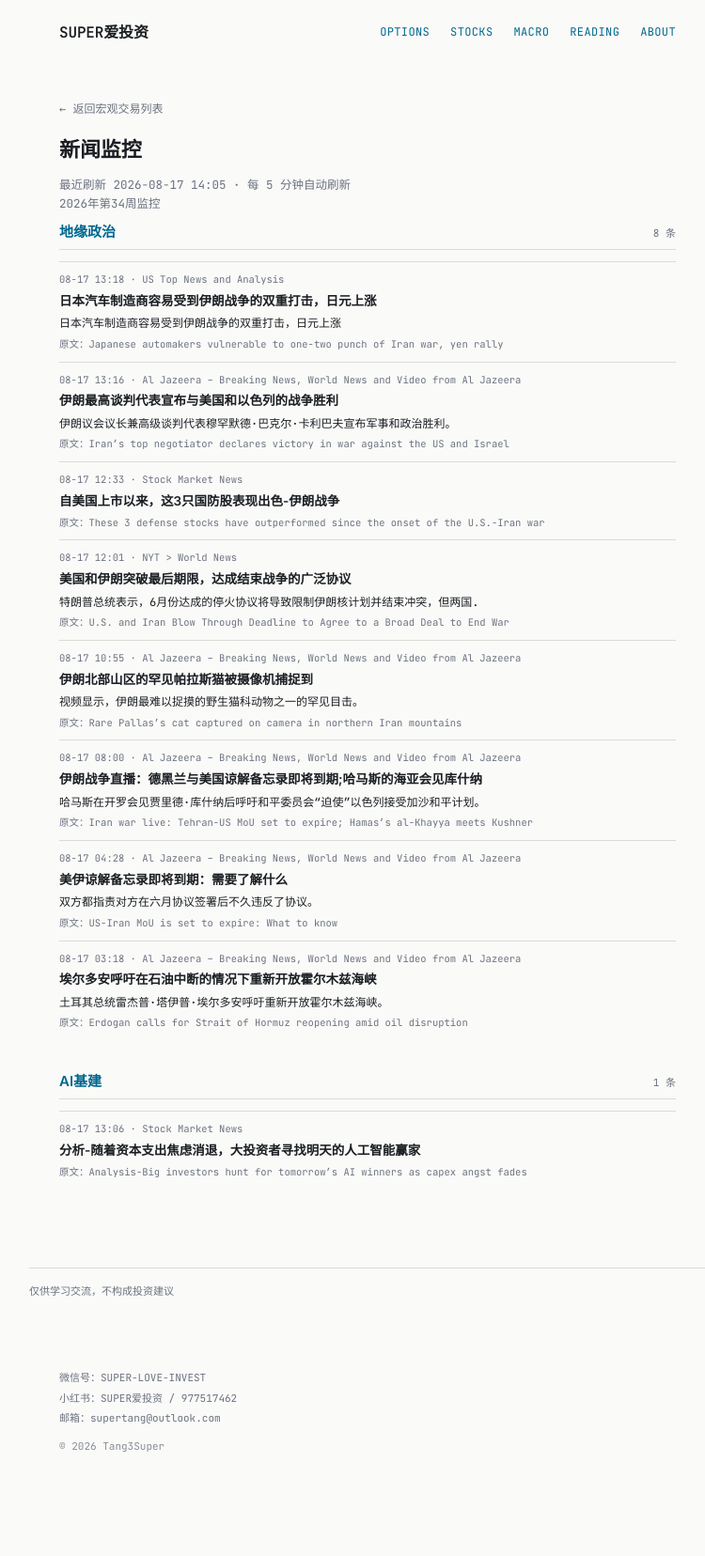
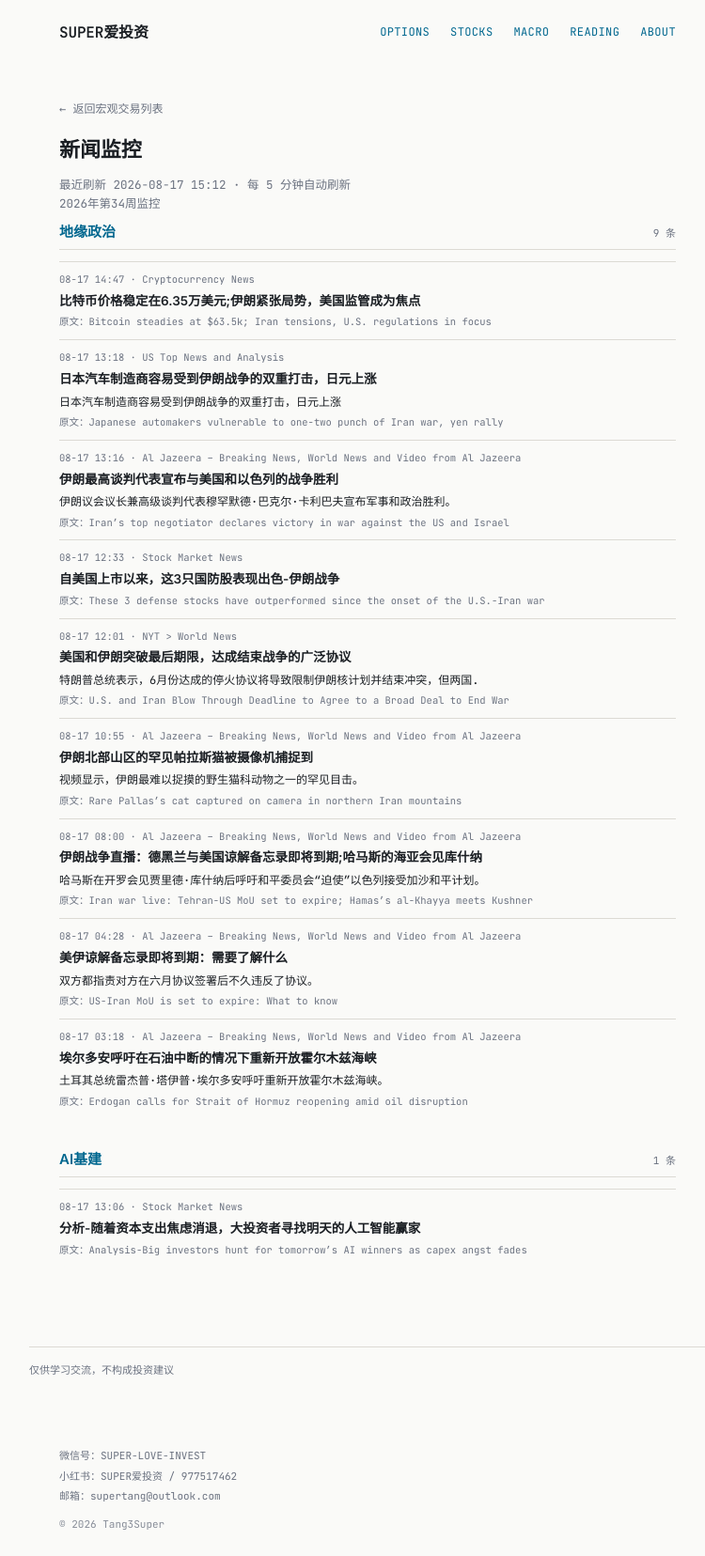
Before and after one commit to tang3super/tang3super.github.io, a Jekyll site: the page built from macro-trade/news-digest.md, in a window 1280 px wide. Shown: the whole page at 94% size, without its empty margins (249-999 px from the left). Built offline with Jekyll 4.4.1, drawn with Linux system fonts in a browser that asks for light colours; before the commit the page ends 1572 px from its top, so only the background shows below that.

Commit message:
sync news-digest article

```diff
--- a/macro-trade/news-digest.md
+++ b/macro-trade/news-digest.md
@@ -5,11 +5,17 @@ title: 新闻监控
 date: '2026-08-17'
 summary: 2026年第34周监控
 week_label: 2026年第34周监控
-last_updated: 2026-08-17 14:05
+last_updated: 2026-08-17 15:12
 refresh_note: 每 5 分钟自动刷新
 topics:
 - name: 地缘政治
   items:
+  - title: Bitcoin steadies at $63.5k; Iran tensions, U.S. regulations in focus
+    summary: ''
+    link: https://www.investing.com/news/cryptocurrency-news/bitcoin-steadies-at-635k-iran-tensions-us-regulations-in-focus-4862213
+    source: Cryptocurrency News
+    time: 08-17 14:47
+    title_zh: 比特币价格稳定在6.35万美元;伊朗紧张局势，美国监管成为焦点
   - title: Japanese automakers vulnerable to one-two punch of Iran war, yen rally
     summary: Japanese automakers vulnerable to one-two punch of Iran war, yen rally
     link: https://www.cnbc.com/2026/08/17/japanese-automakers-vulnerable-iran-war-yen-rally.html
```
